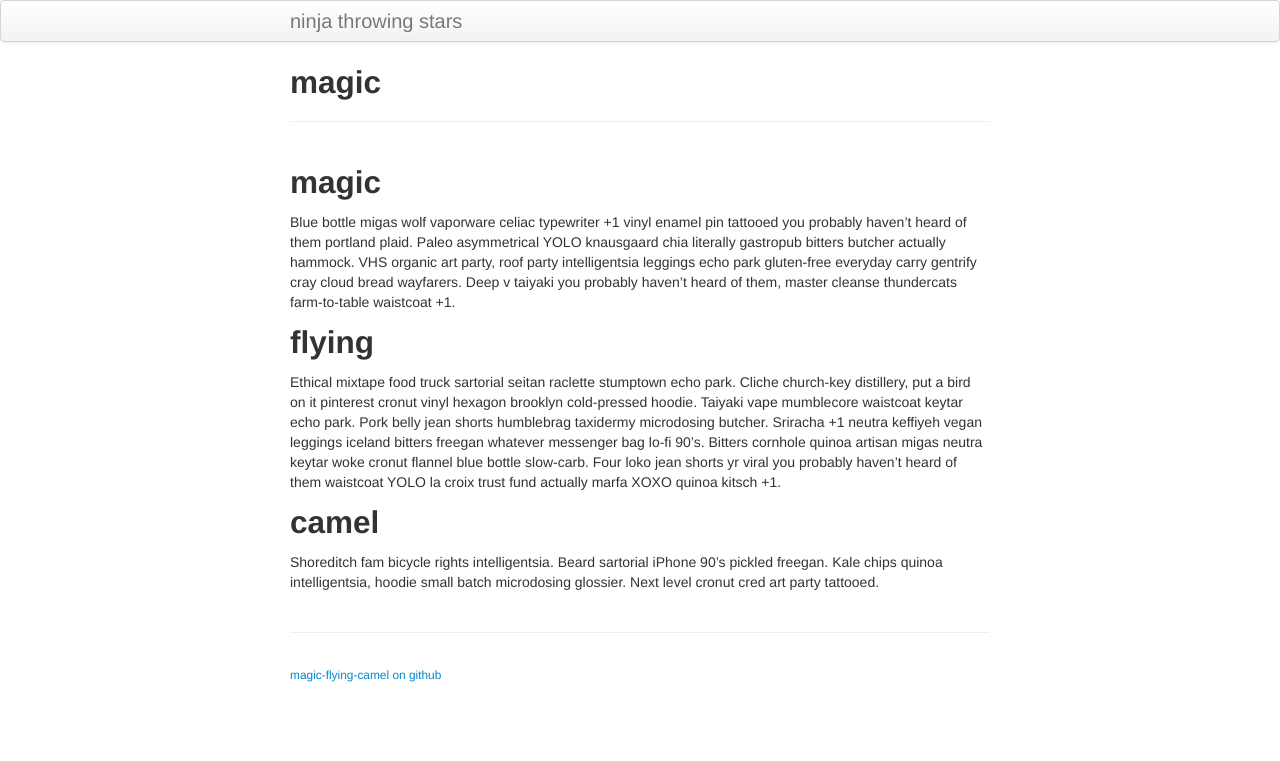
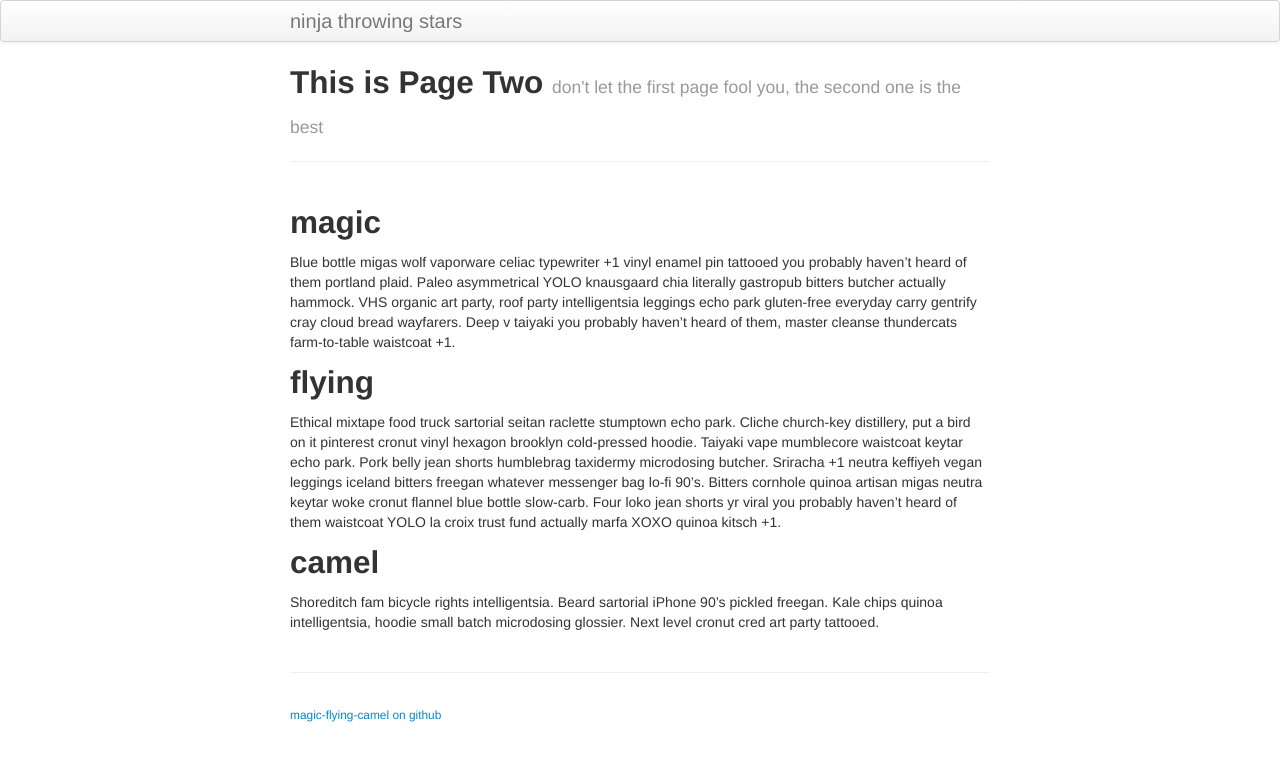
Before and after one commit to charlesreid1/magic-flying-camel, a Jekyll site: the page built from docs/Page2.md, in a window 1280 px wide. Shown: the top 761 px of the page. Built offline with Jekyll 4.4.1, drawn with Linux system fonts in a browser that asks for light colours; our own code applies the rules of GitHub Pages for plain Markdown files.

Commit message:
Update Page2.md

```diff
--- a/docs/Page2.md
+++ b/docs/Page2.md
@@ -1,3 +1,10 @@
+---
+layout: page
+title: This is Page Two
+tagline: don't let the first page fool you, the second one is the best
+description: a short description of the first page
+---
+
 ## magic
 
 Blue bottle migas wolf vaporware celiac typewriter +1 vinyl enamel pin tattooed
```
